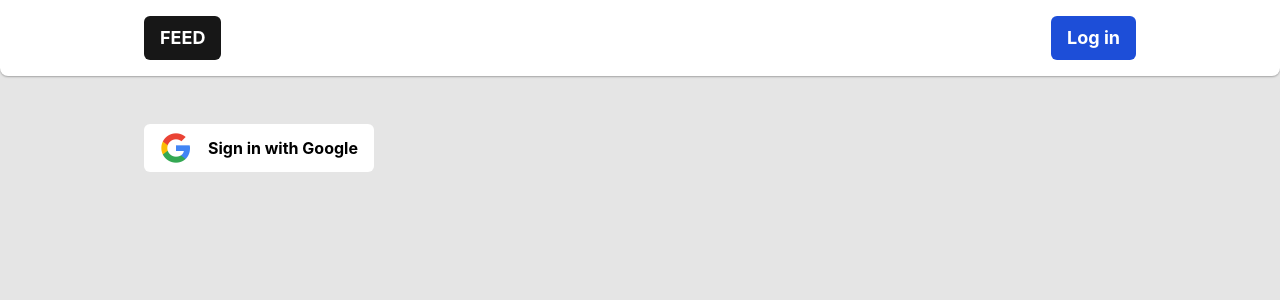
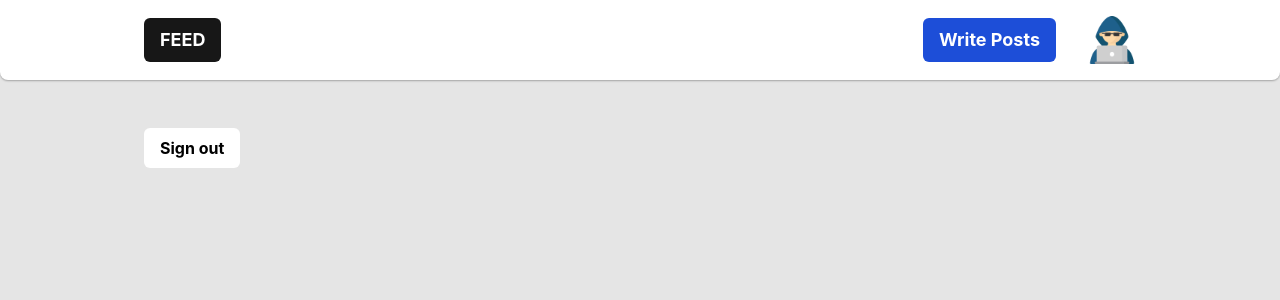
Before and after one commit to YinChuRijnaard/dev.chu, a Next.js app: page /enter in a window 1280 px wide. Shown: the top 300 px of the page. Built offline with nearby package versions, Linux system fonts and the light colour scheme.

Commit message:
Auth Context (15)

```diff
--- a/components/Navbar.js
+++ b/components/Navbar.js
@@ -1,8 +1,9 @@
 import Link from "next/link";
+import { useContext } from "react";
+import { UserContext } from "../lib/context";
 
 export default function Navbar() {
-  const user = null;
-  const username = null;
+  const { user, username } = useContext(UserContext);
 
   return (
     <nav className="rounded-b-lg bg-white p-4 shadow-sm shadow-neutral-400">
@@ -17,18 +18,20 @@ export default function Navbar() {
 
         {/* User is signed-in and has username */}
         {username && (
-          <>
+          <div className="flex items-center justify-end space-x-8">
             <li>
               <Link href="/admin">
-                <button>Write Posts</button>
+                <button className="rounded-md bg-blue-700 py-2 px-4 text-lg font-bold text-white hover:underline hover:decoration-amber-500">
+                  Write Posts
+                </button>
               </Link>
             </li>
             <li>
               <Link href={`/${username}`}>
-                <img src={user?.photoURL} />
+                <img className="h-12 w-12 cursor-pointer" src={user?.photoURL || "/hacker.png"} />
               </Link>
             </li>
-          </>
+          </div>
         )}
 
         {/* User is not signed-in OR has not created a username */}
--- /dev/null
+++ b/lib/context.js
@@ -0,0 +1,3 @@
+import { createContext } from "react";
+
+export const UserContext = createContext({ user: null, username: null });
--- a/pages/_app.js
+++ b/pages/_app.js
@@ -1,15 +1,16 @@
 import { Toaster } from "react-hot-toast";
 import "../styles/globals.css";
 import "tailwindcss/tailwind.css"; // This import was needed too
+import { UserContext } from "../lib/context";
 import Navbar from "../components/Navbar";
 
 function MyApp({ Component, pageProps }) {
   return (
-    <>
+    <UserContext.Provider value={{ user: {}, username: "Yin Chu" }}>
       <Navbar />
       <Component {...pageProps} />
       <Toaster />
-    </>
+    </UserContext.Provider>
   );
 }
 
--- a/pages/enter.js
+++ b/pages/enter.js
@@ -1,8 +1,9 @@
 import { auth, googleAuthProvider } from "../lib/firebase";
+import { useContext } from "react";
+import { UserContext } from "../lib/context";
 
 export default function Enter(props) {
-  const user = null;
-  const username = null;
+  const { user, username } = useContext(UserContext);
 
   // 1. User signed out, <SignInButton />
   // 2. User signed in but no username, <UsernameForm />
@@ -31,7 +32,15 @@ function SignInButton() {
 
 // Sign out button
 function SignOutButton() {
-  return <button onClick={() => auth.signOut()}>Sign out</button>;
+  return (
+    <div className="mx-32 mt-8 p-4">
+      <button
+        className="flex items-center justify-around rounded-md bg-white py-2 px-4 font-bold hover:underline hover:decoration-amber-500"
+        onClick={() => auth.signOut()}>
+        Sign out
+      </button>
+    </div>
+  );
 }
 
 function UsernameForm() {
--- a/pages/index.js
+++ b/pages/index.js
@@ -4,9 +4,5 @@ import toast from "react-hot-toast";
 import Loader from "../components/Loader";
 
 export default function Home() {
-  return (
-    <div>
-      <button onClick={() => toast.success("Hello!")}>Toast me</button>
-    </div>
-  );
+  return <div>{/* <button onClick={() => toast.success("Hello!")}>Toast me</button> */}</div>;
 }
```
Also changed, not shown: public/hacker.png (added).
